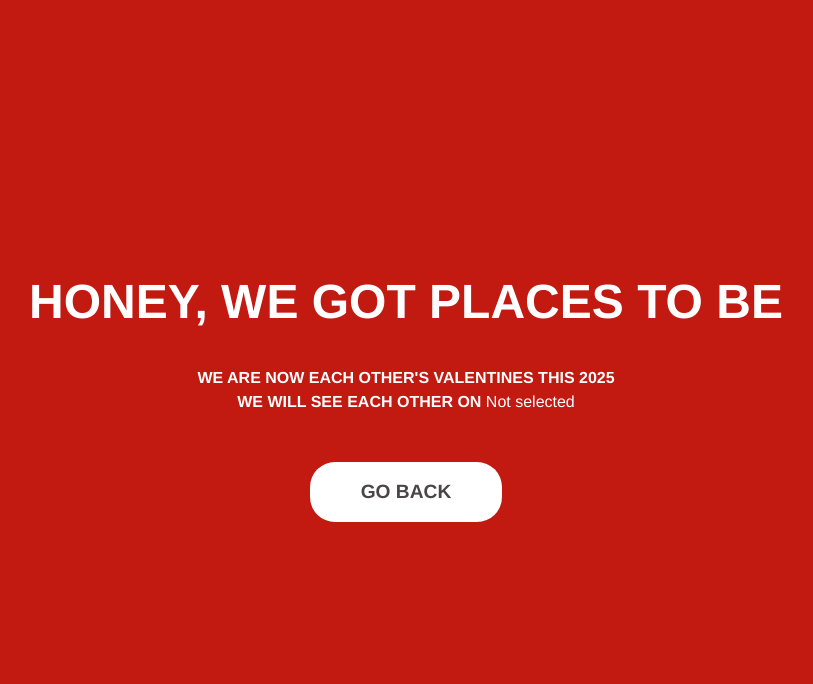
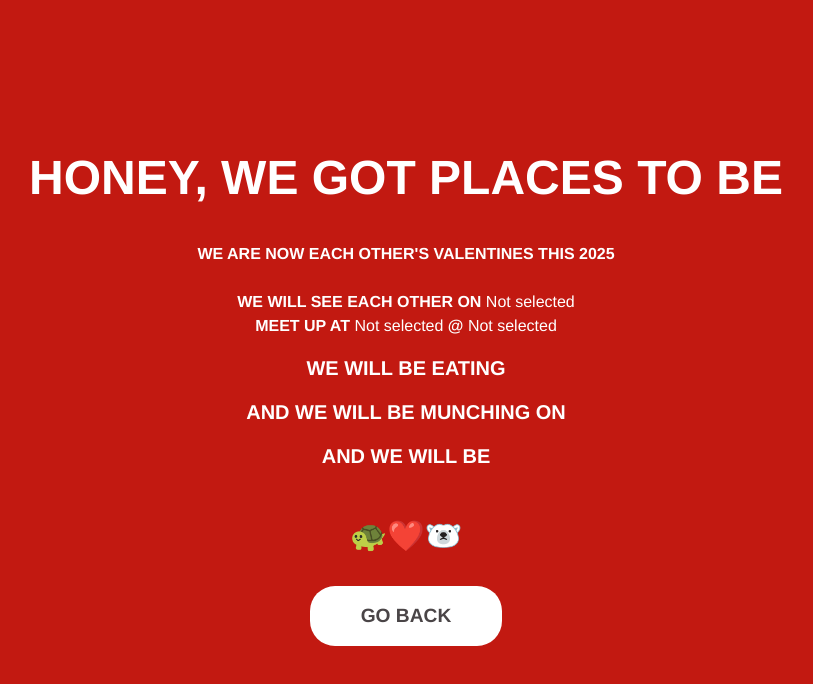
Before and after one commit to gathrean/aloean, a Next.js app: page /valentines/7-results in a window 1280 px wide. Shown: the top 684 px of the page, without its empty margins (234-1047 px from the left). Built offline with nearby package versions, Linux system fonts and the light colour scheme.

Commit message:
Removed Head

```diff
--- a/app/valentines/7-results/page.tsx
+++ b/app/valentines/7-results/page.tsx
@@ -1,13 +1,11 @@
 'use client';
 import { useEffect, useState } from 'react';
 import { useRouter } from 'next/navigation';
-import Head from 'next/head';
 
 import '../valentines.css';
 
 export default function ResultsPage() {
     const router = useRouter();
-
     interface ValentineResponse {
         responseDate?: string;
         responseLocation?: string;
@@ -25,7 +23,9 @@ export default function ResultsPage() {
 
     const [valentineData, setValentineData] = useState<ValentineResponse | null>(null);
 
+
     useEffect(() => {
+        // Retrieve stored data from localStorage
         const storedData = JSON.parse(localStorage.getItem("valentineResponse") || "{}");
         console.log("📜 Loaded Valentine Response:", storedData);
         setValentineData(storedData);
@@ -37,28 +37,47 @@ export default function ResultsPage() {
     };
 
     return (
-        <>
-            <Head>
-                <title>AloEan - Valentine's Plans</title>
-                <meta name="description" content="Check out our Valentine's plans for 2025!" />
-            </Head>
-
         <div className="valentines-page">
             <h1 className="text-5xl font-bold">HONEY, WE GOT PLACES TO BE</h1>
 
             {valentineData ? (
                 <div className="mt-6 p-4">
                     <p><strong>WE ARE NOW EACH OTHER&apos;S VALENTINES THIS 2025</strong></p>
+                    <br></br>
                     <p><strong>WE WILL SEE EACH OTHER ON </strong> {valentineData.responseDate || "Not selected"}</p>
+                    <p><strong>MEET UP AT </strong> {valentineData.responseLocation || "Not selected"} <strong>@ </strong> {valentineData.responseTime || "Not selected"}</p>
+
+                    <h3 className="text-xl font-bold mt-4">WE WILL BE EATING</h3>
+                    <ul>
+                        <li>{valentineData.responseFood1 || ""}</li>
+                        <li>{valentineData.responseFood2 || ""}</li>
+                    </ul>
+
+                    <h3 className="text-xl font-bold mt-4">AND WE WILL BE MUNCHING ON</h3>
+                    <ul>
+                        <li>{valentineData.responseDessert1 || ""}</li>
+                        <li>{valentineData.responseDessert2 || ""}</li>
+                    </ul>
+
+                    <h3 className="text-xl font-bold mt-4">AND WE WILL BE</h3>
+                    <ul>
+                        <li>{valentineData.responseActivity1 || ""}</li>
+                        <li>{valentineData.responseActivity2 || ""}</li>
+                        <li>{valentineData.responseActivity3 || ""}</li>
+                        <li>{valentineData.responseActivity4 || ""}</li>
+                        <li>{valentineData.responseActivity5 || ""}</li>
+                    </ul>
                 </div>
             ) : (
                 <p className="mt-4 text-red-500">No data available. Please complete the Valentine’s form.</p>
             )}
 
+            <br></br>
+            <p className="text-3xl font-bold mt-2">🐢❤️🐻‍❄️</p>
+
             <div className="mt-8">
                 <button onClick={handleBack} className="font-bold valentines-page-button back-button">GO BACK</button>
             </div>
         </div>
-        </>
     );
 }
```
Lines whose indentation alone changed are shown as unchanged.
